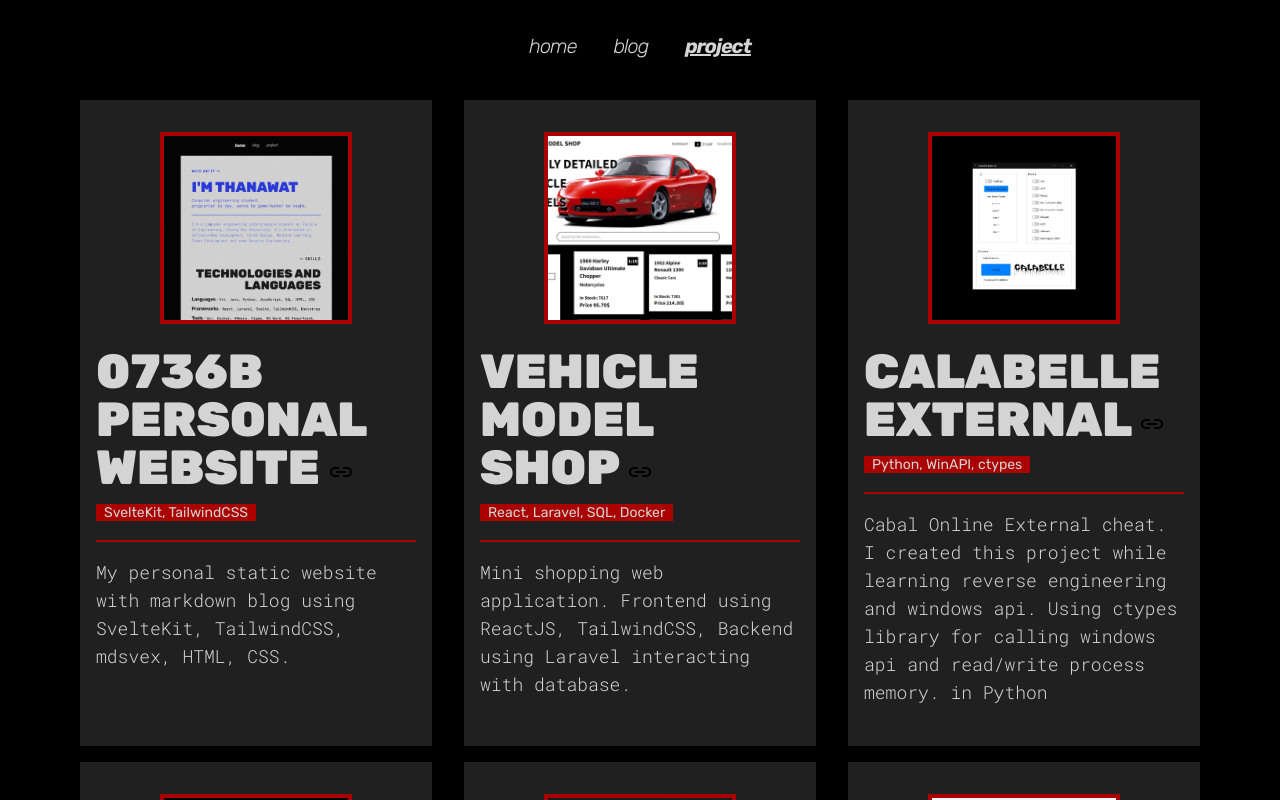
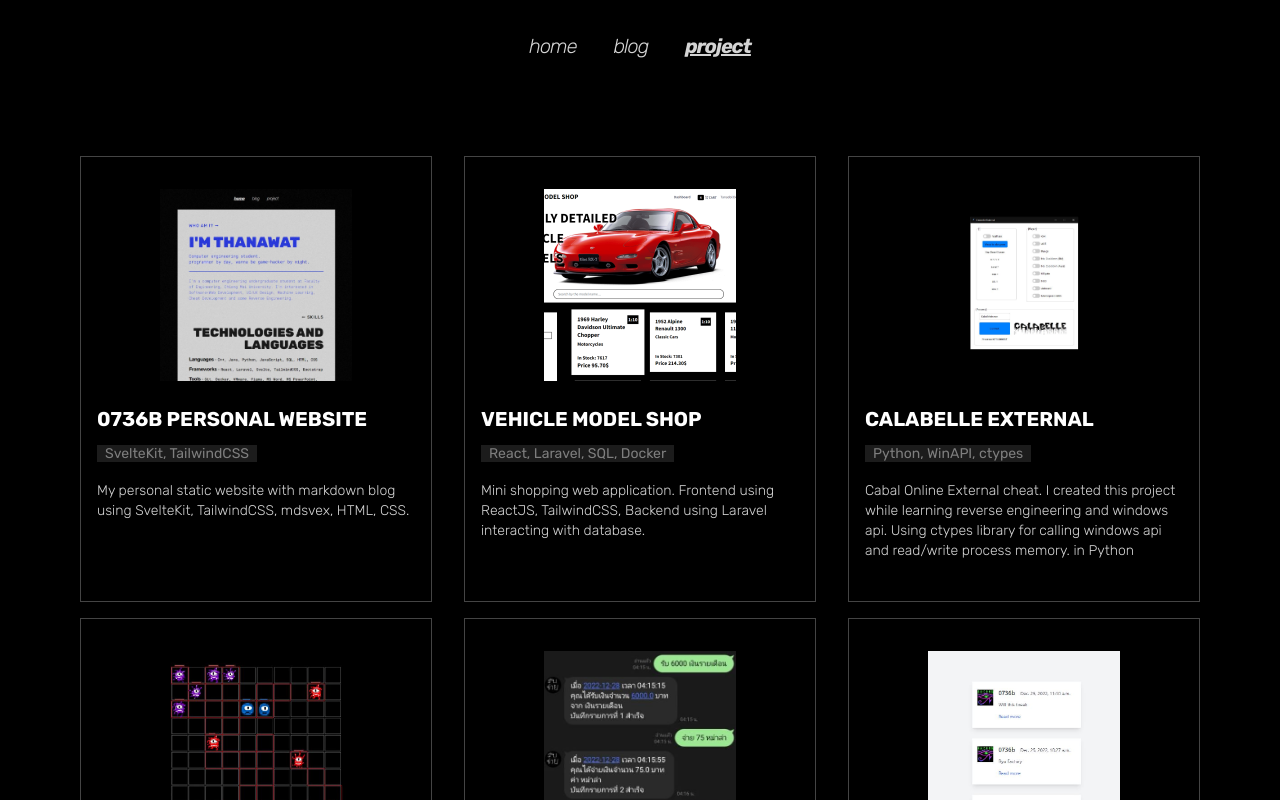
Before and after one commit to 0736b/0736b.github.io, a SvelteKit app: page /project in a window 1280 px wide. Shown: the top 800 px of the page. Built offline with nearby package versions, Linux system fonts and the light colour scheme.

Commit message:
update: style

```diff
--- a/src/app.css
+++ b/src/app.css
@@ -1,4 +1,5 @@
 @import url('https://fonts.googleapis.com/css2?family=Roboto+Mono:ital,wght@0,100;0,200;0,300;0,400;0,500;0,600;0,700;1,100;1,200;1,300;1,400;1,500;1,600;1,700&family=Rubik:ital,wght@0,300;0,400;0,500;0,600;0,700;0,800;0,900;1,300;1,400;1,500;1,600;1,700;1,800;1,900&display=swap');
+
 @tailwind base;
 html {
     scroll-behavior: smooth;
@@ -17,8 +18,4 @@ html {
     grid-template-columns: repeat(auto-fit, minmax(300px, 1fr));
 }
 
-.banner-active {
-    text-shadow: 0 0 80px rgba(255, 255, 255, 0.25), 0 0 32px rgba(255, 255, 255, 0.25);
-}
-
 @tailwind utilities;
--- a/src/routes/+layout.svelte
+++ b/src/routes/+layout.svelte
@@ -6,9 +6,9 @@
 </script>
 
 <div class="container mx-auto max-w-3xl font-rubik text-xl text-center my-8 text-[#D4D4D4]">
-	<a href="/" class="font-thin italic lowercase px-4 tracking-tighter text-glow hover:text-white"><span class:font-bold={$page.url.pathname==='/'}><span class:underline={$page.url.pathname==='/'}>Home</span></span></a>
-	<a href="/blog" class="font-thin italic lowercase px-4 text-glow tracking-tighter hover:text-white"><span class:font-bold={$page.url.pathname.includes('/blog')}><span class:underline={$page.url.pathname.includes('/blog')}>Blog</span></span></a>
-	<a href="/project" class="font-thin italic lowercase px-4 text-glow tracking-tighter hover:text-white"><span class:font-bold={$page.url.pathname.includes('/project')}><span class:underline={$page.url.pathname.includes('/project')}>Project</span></span></a>
+	<a href="/" class="font-thin italic lowercase px-4 tracking-tighter text-glow hover:text-white transition-all"><span class:font-bold={$page.url.pathname==='/'}><span class:underline={$page.url.pathname==='/'}>Home</span></span></a>
+	<a href="/blog" class="font-thin italic lowercase px-4 text-glow tracking-tighter hover:text-white transition-all"><span class:font-bold={$page.url.pathname.includes('/blog')}><span class:underline={$page.url.pathname.includes('/blog')}>Blog</span></span></a>
+	<a href="/project" class="font-thin italic lowercase px-4 text-glow tracking-tighter hover:text-white transition-all"><span class:font-bold={$page.url.pathname.includes('/project')}><span class:underline={$page.url.pathname.includes('/project')}>Project</span></span></a>
 </div>
 
 
--- a/src/routes/+page.svelte
+++ b/src/routes/+page.svelte
@@ -55,7 +55,6 @@
 </div> -->
 
 
-<div>
     <center class="container mx-auto max-w-3xl text-center mt-24">
         <pre class="text-[8px] md:text-[12px] text-white leading-none banner-active">
     <div>
@@ -63,7 +62,7 @@
 
        ██████████: ███:                                                                      ████
        ██████████░ ███░ -                                                                    :████
-          ████:   -███████░     ░███░███  ░██░████░    -████░███ ░███: ████ -███   -███████░ ███████:
+          ████:   -███████░     ░███░███  ░██░████░    -████░███ ░███: ████ -███   -███████  ███████:
           ████:   :█████████- -█████████ -██████████  :█████████ ░███░ ████ ░████ ░█████████ ███████░
           ░███:   -████ ░███░ ████--████  ░███░ ████- ████ :████ ░███: ████  ████-████ ░███░  ████
           ░███:   -███░ :███░ ████  ████  ░███: ░███- ███░  ████ ░███: ░███  ███░-███░ -███░  ████
@@ -77,7 +76,7 @@
         </pre>
     </center>
 
-    <div class="container mx-auto max-w-3xl text-center text-[#D4D4D4] tracking-wide px-14 text-sm lg:text-md">
+    <div class="container mx-auto max-w-3xl text-center text-[#D4D4D4] font-roboto tracking-wide px-14 text-sm lg:text-md">
         <p>A recently graduated computer engineering student from Chiang Mai University.</p>
         <br>
         <p>I love developing software that makes life easier. Love the aesthetics of the user interface and great user experience. From time to time I enjoy software reverse engineering.</p>
@@ -85,7 +84,6 @@
 
 
     <div class="contact container mx-auto mb-32 max-w-3xl text-white px-14 py-14 italic">
-        <h1 class="text-[#D4D4D4] uppercase text-right text-sm lg:text-md text-glow tracking-tighter hover:text-white"><a href="https://github.com/0736b" target="noreferrer"><span class="font-robotomono font-normal tracking-wide">github@</span><span class="font-bold text-xl">0736b</span></a></h1>
-        <h1 class="text-[#D4D4D4] uppercase text-right text-sm lg:text-md text-glow tracking-tighter hover:text-white"><a href="mailto:thanawat.bumpengpun@gmail.com" target="noreferrer"><span class="font-bold">thanawat.bumpengpun</span><span class="font-robotomono font-normal tracking-wide">@gmail.com</span></a></h1>
+        <h1 class="text-[#D4D4D4] uppercase text-right text-sm lg:text-md text-glow tracking-tighter hover:text-white transition-all"><a href="https://github.com/0736b" target="noreferrer"><span class="font-robotomono font-normal tracking-wide">github@</span><span class="font-bold text-xl">0736b</span></a></h1>
+        <h1 class="text-[#D4D4D4] uppercase text-right text-sm lg:text-md text-glow tracking-tighter hover:text-white transition-all"><a href="mailto:thanawat.bumpengpun@gmail.com" target="noreferrer"><span class="font-bold">thanawat.bumpengpun</span><span class="font-robotomono font-normal tracking-wide">@gmail.com</span></a></h1>
     </div>
-</div>
--- a/src/routes/blog/+page.svelte
+++ b/src/routes/blog/+page.svelte
@@ -3,15 +3,15 @@
     export let data;
 </script>
 
-<div class="blog container mx-auto max-w-3xl mt-10 mb-32 bg-[#202020] text-[#D4D4D4] px-14 py-16">
-    <h1 class="uppercase font-rubik text-xl mb-8 tracking-widest font-medium text-[#8080FF]">Blog  ➡</h1>
+<div class="blog container mx-auto max-w-3xl mt-10 mb-32 text-[#D4D4D4] px-14 py-16 banner-active">
 	{#each data.posts as post}
-	<a href={post.path}>
-    <h1 class="uppercase font-rubik font-black text-5xl lg:text-7xl">{post.meta.title}</h1>
-    <h2 class="font-robotomono text-xl py-4">{format(new Date(post.meta.date), 'EEEE LLLL d, yyyy')}</h2>
-	<span class="font-rubik px-2 text-sm bg-[#8080FF] text-[#202020]">{post.meta.tags}</span>
-    <hr class="my-4 mx-auto h-0.5 border-0 bg-[#8080FF]">
-    <p class="font-robotomono pt-4 text-lg font-light">{post.meta.intro}</p>
-	</a>
+    <a href={post.path}>
+	<div class="p-4 border border-[#444444] hover:border-[#AAAAAA] transition-all">
+            <h1 class="uppercase font-bold text-xl lg:text-xl banner-active text-white">{post.meta.title}</h1>
+            <span class="font-rubik px-2 text-sm bg-[#D4D4D4] text-black">{post.meta.tags}</span>
+            <p class="pt-4 text-sm md:text-md font-roboto">{post.meta.intro}</p>
+            <h2 class="font-robotomono text-md pt-2">{format(new Date(post.meta.date), 'EEEE LLLL d, yyyy')}</h2>
+    </div>
+    </a>
 	{/each}
 </div>
--- a/src/routes/blog/[slug]/+page.svelte
+++ b/src/routes/blog/[slug]/+page.svelte
@@ -4,11 +4,13 @@
 	const { title, date, tags, Content } = data;
 </script>
 
-	<div class="container mx-auto max-w-3xl prose prose-invert prose-pre:rounded-none font-robotomono mb-20 pb-20 mt-10 bg-[#202020] text-[#D4D4D4] p-12">
+	<div class="container mx-auto max-w-4xl prose prose-invert prose-pre:rounded-none font-robotomono mb-20 pb-20 mt-16 border border-[#444444] text-[#D4D4D4] p-12">
 		<h1 class="uppercase font-rubik font-black text-3xl lg:text-5xl text-[#D4D4D4]">{title}</h1>
-		<span class="font-robotomono text-xl text-[#8080FF]">{format(new Date(date), 'LLLL d, yyyy')}</span>
 		<div class="tag">
-			<span class="font-rubik px-2 text-sm bg-[#8080FF] text-[#202020]">{tags}</span>
+			<span class="font-rubik px-2 text-sm bg-[#D4D4D4] text-black">{tags}</span>
 		</div>
-		<Content/>
+		<span class="font-robotomono text-xl text-[#D4D4D4]">{format(new Date(date), 'LLLL d, yyyy')}</span>
+		<div class="font-sans font-light">
+			<Content/>
+		</div>
 	</div>
--- a/src/routes/project/+page.svelte
+++ b/src/routes/project/+page.svelte
@@ -2,21 +2,20 @@
 	import projects from '$lib/project/projects.json';
 </script>
 
-    <div class="project-grid pt-2 mb-32">
+    <div class="project-grid pt-16 mb-32">
         {#each projects as project}
 		<!-- F0E75F -->
-		<div class="proj-card bg-[#202020] text-[#D4D4D4] p-4 mb-4 mx-4">
+		<div class="proj-card text-[#D4D4D4] border border-[#444444] hover:border-[#D4D4D4] transition-all p-4 mb-4 mx-4">
 			<div class="flex gap-5 justify-around flex-wrap">
 				<div class="mt-4">
-					<img class="h-48 w-48 object-cover mx-auto border border-4 border-[#AA0000]" src={project.img_thumbnail} alt="" />
+					<img class="h-48 w-48 object-cover mx-auto" src={project.img_thumbnail} alt="" />
 					<br/>
 					<a href={project.link} alt="project-link" target="noreferrer">
-						<h1 class="uppercase font-rubik font-black text-3xl lg:text-5xl mb-2">{project.title} <span><img src="/blog_imgs/icons8-link-24.png" class="inline" alt="" /></span></h1>
+						<h1 class="uppercase font-bold text-white text-xl lg:text-xl mb-2">{project.title} <span><img src="/blog_imgs/icons8-link-24.png" class="inline" alt="" /></span></h1>
 
 					</a>
-					<span class="font-rubik px-2 text-sm bg-[#AA0000] text-[#D4D4D4]">{project.tech}</span>
-                    <hr class="my-4 mx-auto h-0.5 border-0 bg-[#AA0000]">
-					<p class="font-robotomono text-lg font-light">
+					<span class="font-rubik px-2 text-sm bg-[#D4D4D422] text-[#D4D4D488]">{project.tech}</span>
+					<p class="font-roboto text-sm lg:text-md font-light pt-4">
 						{project.description}
 					</p>
 					<br />
```
Also changed, not shown: 30 other files (tests, documents, lock files or other folders).
